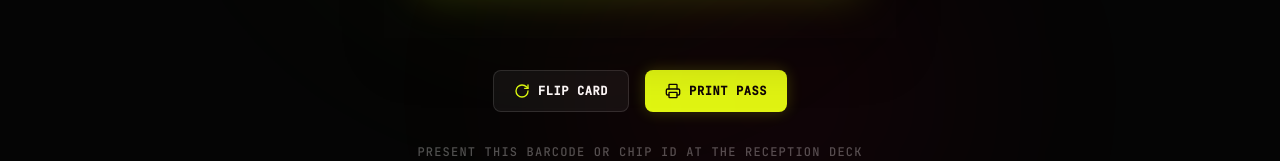
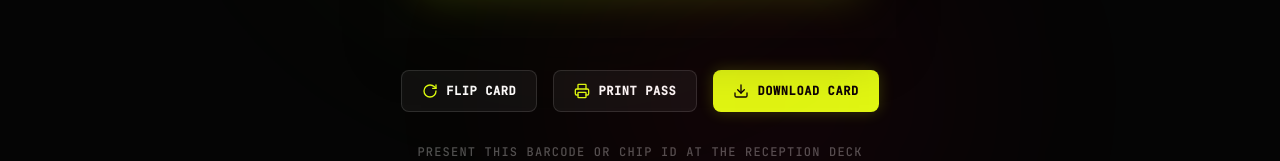
Before and after one commit to fitnessvengamedu/fitnessvengamedu, a Next.js app: page /dashboard/card in a window 1280 px wide. Shown: the part 586-747 px from the top of the page. Built offline with nearby package versions, Linux system fonts and the light colour scheme; no server answers.

Commit message:
feat: add download card feature using html-to-image

```diff
--- a/package.json
+++ b/package.json
@@ -14,6 +14,7 @@
     "framer-motion": "^12.40.0",
     "googleapis": "^173.0.0",
     "grammy": "^1.43.0",
+    "html-to-image": "^1.11.13",
     "lenis": "^1.3.23",
     "lucide-react": "^1.17.0",
     "next": "16.2.7",
--- a/src/components/IDCardWrapper.tsx
+++ b/src/components/IDCardWrapper.tsx
@@ -2,7 +2,7 @@
 
 import { useState } from 'react'
 import Link from 'next/link'
-import { CreditCard, ShieldAlert, ExternalLink, ShieldCheck } from 'lucide-react'
+import { CreditCard, ShieldAlert, ExternalLink, ShieldCheck, Download } from 'lucide-react'
 import DigitalCard from './DigitalCard'
 
 interface IDCardWrapperProps {
@@ -29,8 +29,36 @@ export default function IDCardWrapper({
   const [activeTab, setActiveTab] = useState<'status' | 'preview'>(
     subscriptionActive || isTest ? 'preview' : 'status'
   )
+  const [isDownloading, setIsDownloading] = useState(false)
 
   const joinDate = new Date(joinDateString)
+
+  const handleDownload = async () => {
+    if (isDownloading) return
+    setIsDownloading(true)
+    try {
+      const { toPng } = await import('html-to-image')
+      const element = document.getElementById('dashboard-member-card-front')
+      if (!element) return
+
+      const dataUrl = await toPng(element, {
+        cacheBust: true,
+        pixelRatio: 3,
+        style: {
+          borderRadius: '16px',
+        }
+      })
+
+      const link = document.createElement('a')
+      link.download = `s-fitness-card-${memberId}.png`
+      link.href = dataUrl
+      link.click()
+    } catch (err) {
+      console.error('Failed to download card:', err)
+    } finally {
+      setIsDownloading(false)
+    }
+  }
 
   return (
     <div className="bg-glass-panel border border-glass-stroke p-6 rounded-2xl flex flex-col h-full justify-between relative overflow-hidden group">
@@ -95,7 +123,7 @@ export default function IDCardWrapper({
         ) : (
           <div className="flex flex-col h-full justify-between relative">
             {/* ID Card Display */}
-            <div className="relative">
+            <div className="relative animate-fade-in" id="dashboard-member-card-front">
               <DigitalCard
                 memberId={memberId}
                 fullName={fullName}
@@ -115,14 +143,22 @@ export default function IDCardWrapper({
               )}
             </div>
 
-            <div className="mt-6 flex flex-col gap-2">
+            <div className="mt-6 flex gap-3">
               <Link
                 href="/dashboard/card"
-                className="w-full py-2.5 bg-white/5 border border-glass-stroke text-white font-bold tracking-wider uppercase text-[10px] font-mono rounded-lg hover:bg-electric-lime hover:text-deep-obsidian transition-all duration-300 flex items-center justify-center gap-2"
+                className="flex-1 py-2.5 bg-white/5 border border-glass-stroke text-white font-bold tracking-wider uppercase text-[10px] font-mono rounded-lg hover:bg-white/10 transition-all duration-300 flex items-center justify-center gap-1.5"
               >
                 <ExternalLink className="w-3.5 h-3.5" />
-                View Standalone Card
+                View 3D
               </Link>
+              <button
+                onClick={handleDownload}
+                disabled={isDownloading}
+                className="flex-1 py-2.5 bg-electric-lime hover:bg-white text-deep-obsidian disabled:opacity-50 font-bold tracking-wider uppercase text-[10px] font-mono rounded-lg transition-all duration-300 flex items-center justify-center gap-1.5"
+              >
+                <Download className={`w-3.5 h-3.5 ${isDownloading ? 'animate-bounce' : ''}`} />
+                {isDownloading ? 'Downloading...' : 'Download PNG'}
+              </button>
             </div>
           </div>
         )}
--- a/src/components/StandaloneCardViewer.tsx
+++ b/src/components/StandaloneCardViewer.tsx
@@ -1,7 +1,7 @@
 'use client'
 
 import { useState } from 'react'
-import { ShieldCheck, RotateCw, Printer, AlertTriangle } from 'lucide-react'
+import { ShieldCheck, RotateCw, Printer, AlertTriangle, Download } from 'lucide-react'
 import DigitalCard from './DigitalCard'
 
 interface StandaloneCardViewerProps {
@@ -20,6 +20,7 @@ interface StandaloneCardViewerProps {
 export default function StandaloneCardViewer({ details }: StandaloneCardViewerProps) {
   const [isFlipped, setIsFlipped] = useState(false)
   const [rotate, setRotate] = useState({ x: 0, y: 0 })
+  const [isDownloading, setIsDownloading] = useState(false)
 
   const handleMouseMove = (e: React.MouseEvent<HTMLDivElement>) => {
     if (isFlipped) return
@@ -43,6 +44,35 @@ export default function StandaloneCardViewer({ details }: StandaloneCardViewerPr
     window.print()
   }
 
+  const handleDownload = async () => {
+    if (isDownloading) return
+    setIsDownloading(true)
+    try {
+      const { toPng } = await import('html-to-image')
+      const targetId = isFlipped ? 'digital-card-back' : 'digital-card-front'
+      const element = document.getElementById(targetId)
+      if (!element) return
+
+      const dataUrl = await toPng(element, {
+        cacheBust: true,
+        pixelRatio: 3,
+        style: {
+          transform: 'none',
+          borderRadius: '16px',
+        }
+      })
+
+      const link = document.createElement('a')
+      link.download = `s-fitness-${isFlipped ? 'back' : 'front'}-${details.memberId}.png`
+      link.href = dataUrl
+      link.click()
+    } catch (err) {
+      console.error('Failed to download card:', err)
+    } finally {
+      setIsDownloading(false)
+    }
+  }
+
   const joinDate = new Date(details.joinDateString)
 
   return (
@@ -63,7 +93,7 @@ export default function StandaloneCardViewer({ details }: StandaloneCardViewerPr
           }}
         >
           {/* Front Side */}
-          <div className="absolute inset-0 backface-hidden rounded-2xl overflow-hidden">
+          <div className="absolute inset-0 backface-hidden rounded-2xl overflow-hidden" id="digital-card-front">
             <DigitalCard
               memberId={details.memberId}
               fullName={details.fullName}
@@ -84,6 +114,7 @@ export default function StandaloneCardViewer({ details }: StandaloneCardViewerPr
 
           {/* Back Side (180deg Rotated) */}
           <div
+            id="digital-card-back"
             className="absolute inset-0 backface-hidden rounded-2xl bg-gradient-to-br from-[#121212] via-[#0d0d0d] to-[#050505] border border-glass-stroke p-5 flex flex-col justify-between overflow-hidden shadow-inner text-white"
             style={{ transform: 'rotateY(180deg)' }}
           >
@@ -136,7 +167,7 @@ export default function StandaloneCardViewer({ details }: StandaloneCardViewerPr
       </div>
 
       {/* Control Buttons (Hidden when printing) */}
-      <div className="flex gap-4 w-full justify-center print:hidden">
+      <div className="flex gap-4 w-full justify-center print:hidden flex-wrap">
         <button
           onClick={() => setIsFlipped(!isFlipped)}
           className="flex items-center gap-2 px-5 py-3 border border-glass-stroke hover:border-white/20 text-white bg-white/5 font-mono text-xs uppercase tracking-wider rounded-lg transition-colors font-bold"
@@ -147,10 +178,19 @@ export default function StandaloneCardViewer({ details }: StandaloneCardViewerPr
 
         <button
           onClick={handlePrint}
-          className="flex items-center gap-2 px-5 py-3 bg-electric-lime hover:bg-white text-deep-obsidian font-mono text-xs uppercase tracking-wider rounded-lg transition-colors font-bold shadow-[0_0_15px_rgba(223,255,17,0.2)]"
+          className="flex items-center gap-2 px-5 py-3 bg-white/5 border border-glass-stroke hover:bg-white/10 text-white font-mono text-xs uppercase tracking-wider rounded-lg transition-colors font-bold"
         >
-          <Printer className="w-4 h-4" />
+          <Printer className="w-4 h-4 text-electric-lime" />
           Print Pass
+        </button>
+
+        <button
+          onClick={handleDownload}
+          disabled={isDownloading}
+          className="flex items-center gap-2 px-5 py-3 bg-electric-lime hover:bg-white text-deep-obsidian disabled:opacity-50 font-mono text-xs uppercase tracking-wider rounded-lg transition-colors font-bold shadow-[0_0_15px_rgba(223,255,17,0.2)]"
+        >
+          <Download className={`w-4 h-4 ${isDownloading ? 'animate-bounce' : ''}`} />
+          {isDownloading ? 'Downloading...' : 'Download Card'}
         </button>
       </div>
 
```
Also changed, not shown: 1 other file (tests, documents, lock files or other folders).
